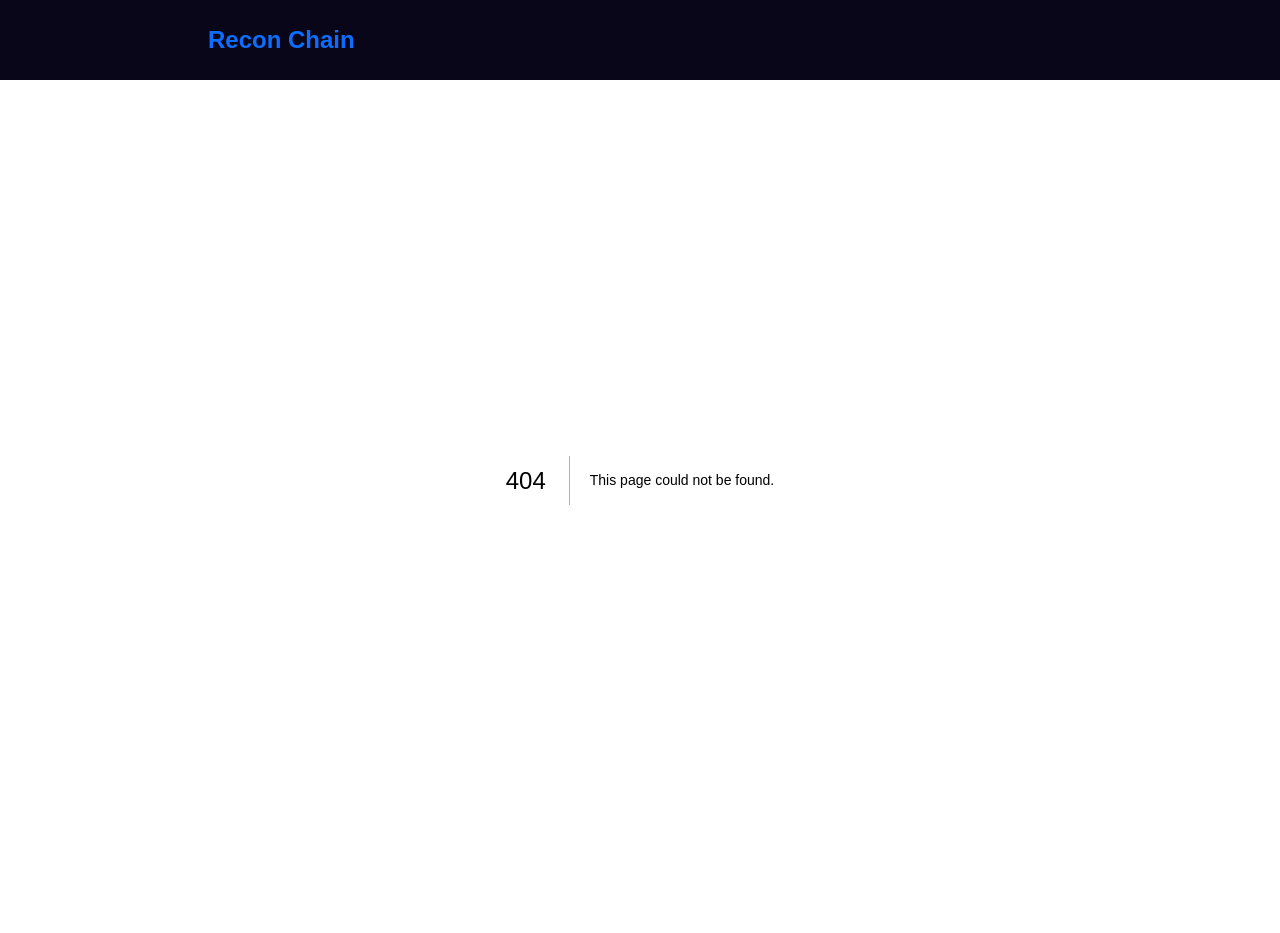
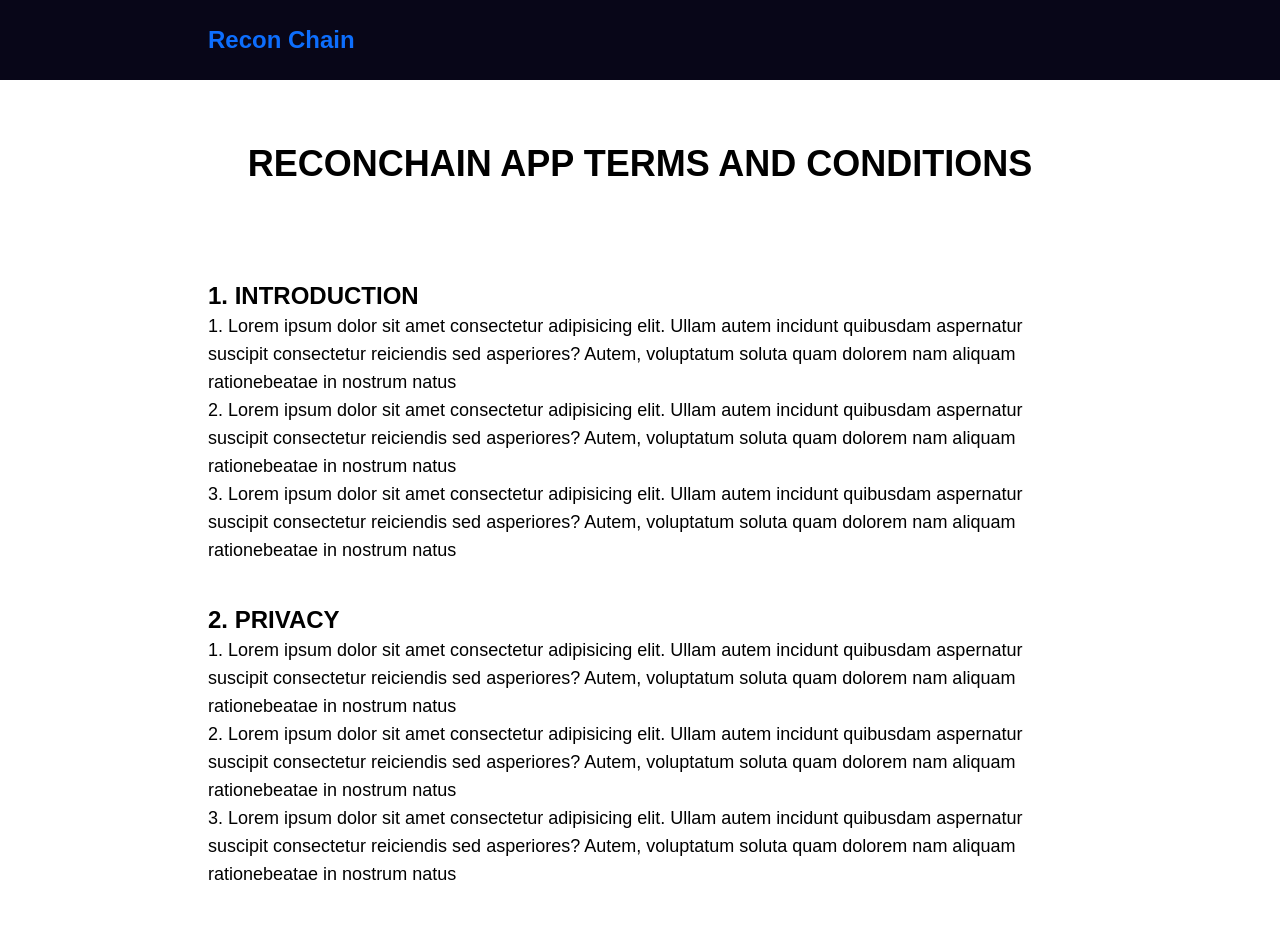
Before and after one commit to pudyasta/reconchain, a Next.js app: page /terms in a window 1280 px wide. Before the commit this address had no page. Shown: the top 933 px of the page. Before the commit the page ends 880 px from the top, so only its background shows below. Built offline with nearby package versions, Linux system fonts and the light colour scheme.

Commit message:
add terms and help page

```diff
--- a/pages/dashboard/index.js
+++ b/pages/dashboard/index.js
@@ -32,7 +32,7 @@
             generate
           </button>
         </div>
-        <div className={`text-center  ${show ? `lg:mt-auto mt-20` : `m-auto`}`}>
+        <div className={`text-center  ${show ? `lg:mt-0 mt-20` : `m-auto`}`}>
           {!show ? (
             <Image
               src="/business.png"
--- /dev/null
+++ b/pages/helpcenter/index.js
@@ -0,0 +1,43 @@
+import Image from "next/image";
+import React from "react";
+
+const HelpCenter = () => {
+  return (
+    <>
+      <div className="lg:px-52 px-12 lg:grid flex lg:grid-cols-2 flex-col-reverse lg:h-[80vh] items-center lg:py-20 pt-20 mb-5">
+        <div>
+          <h2 className="text-4xl font-semibold text-dark-blue my-3">
+            Do you have any trouble using our app?
+          </h2>
+          <h2 className="text-2xl font-medium text-gray-500 ">
+            Feel free to sent us your problem about the app
+          </h2>
+          <input
+            type="email"
+            className="bg-[#E4E4E4] mt-5 py-3 lg:w-1/2 w-full rounded-md focus:outline-0 px-6 block"
+            placeholder="Email"
+          />
+          <input
+            type="text"
+            className="bg-[#E4E4E4] mt-5 py-3 lg:w-1/2 w-full rounded-md focus:outline-0 px-6 block"
+            placeholder="Name"
+          />
+          <textarea
+            id="message"
+            rows="4"
+            className="block focus:outline-0 bg-[#E4E4E4] mt-5 py-3 lg:w-1/2 w-full rounded-md px-6"
+            placeholder="Your message..."
+          ></textarea>
+          <button className="bg-sea-blue mt-5 py-3 lg:w-1/2 w-full rounded-md text-white hover:bg-[#448DF8] active:bg-[#448DF8] capitalize ">
+            submit
+          </button>
+        </div>
+        <div className="text-center">
+          <Image src="/Feedback.png" width={600} height={550} />
+        </div>
+      </div>
+    </>
+  );
+};
+
+export default HelpCenter;
--- /dev/null
+++ b/pages/terms/components/Row.jsx
@@ -0,0 +1,17 @@
+import React from "react";
+
+const Row = ({ children, head, num }) => {
+  return (
+    <>
+      <div className="my-10">
+        <h2 className="text-2xl uppercase font-bold">
+          {num ? num : "XX"}
+          {". "} {head ? head : "lorem ipsum"}
+        </h2>
+        {children}
+      </div>
+    </>
+  );
+};
+
+export default Row;
--- /dev/null
+++ b/pages/terms/components/Rule.jsx
@@ -0,0 +1,17 @@
+import React from "react";
+
+const Rules = ({ num, text }) => {
+  return (
+    <>
+      <p className="text-lg">
+        {num ? num : "1"}
+        {". "}
+        {!text
+          ? "Lorem ipsum dolor sit amet consectetur adipisicing elit. Ullam autem incidunt quibusdam aspernatur suscipit consectetur reiciendis sed asperiores? Autem, voluptatum soluta quam dolorem nam aliquam rationebeatae in nostrum natus"
+          : text}
+      </p>
+    </>
+  );
+};
+
+export default Rules;
--- /dev/null
+++ b/pages/terms/index.js
@@ -0,0 +1,32 @@
+import React from "react";
+import Row from "./components/Row";
+import Rules from "./components/Rule";
+
+const Term = () => {
+  return (
+    <>
+      <h2 className="text-4xl uppercase text-center mt-16 font-bold">
+        Reconchain app terms and conditions
+      </h2>
+      <div className="mx-52 my-24">
+        <Row num={1} head="introduction">
+          <Rules num={1} />
+          <Rules num={2} />
+          <Rules num={3} />
+        </Row>
+        <Row num={2} head="privacy">
+          <Rules num={1} />
+          <Rules num={2} />
+          <Rules num={3} />
+        </Row>
+        <Row num={3} head="security">
+          <Rules num={1} />
+          <Rules num={2} />
+          <Rules num={3} />
+        </Row>
+      </div>
+    </>
+  );
+};
+
+export default Term;
```
Also changed, not shown: pages/track/[product].js (renamed from pages/index.js), public/Feedback.png (added).
